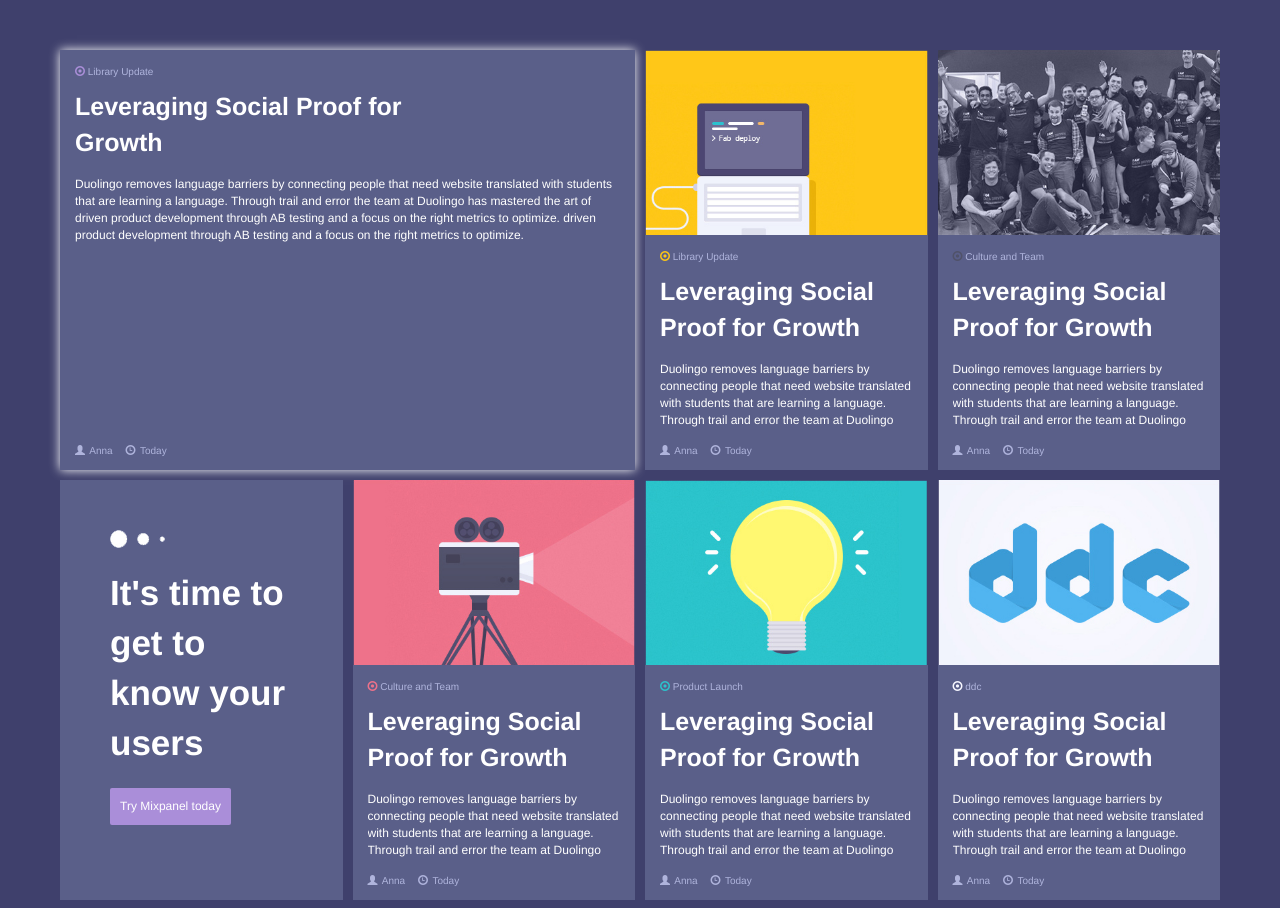
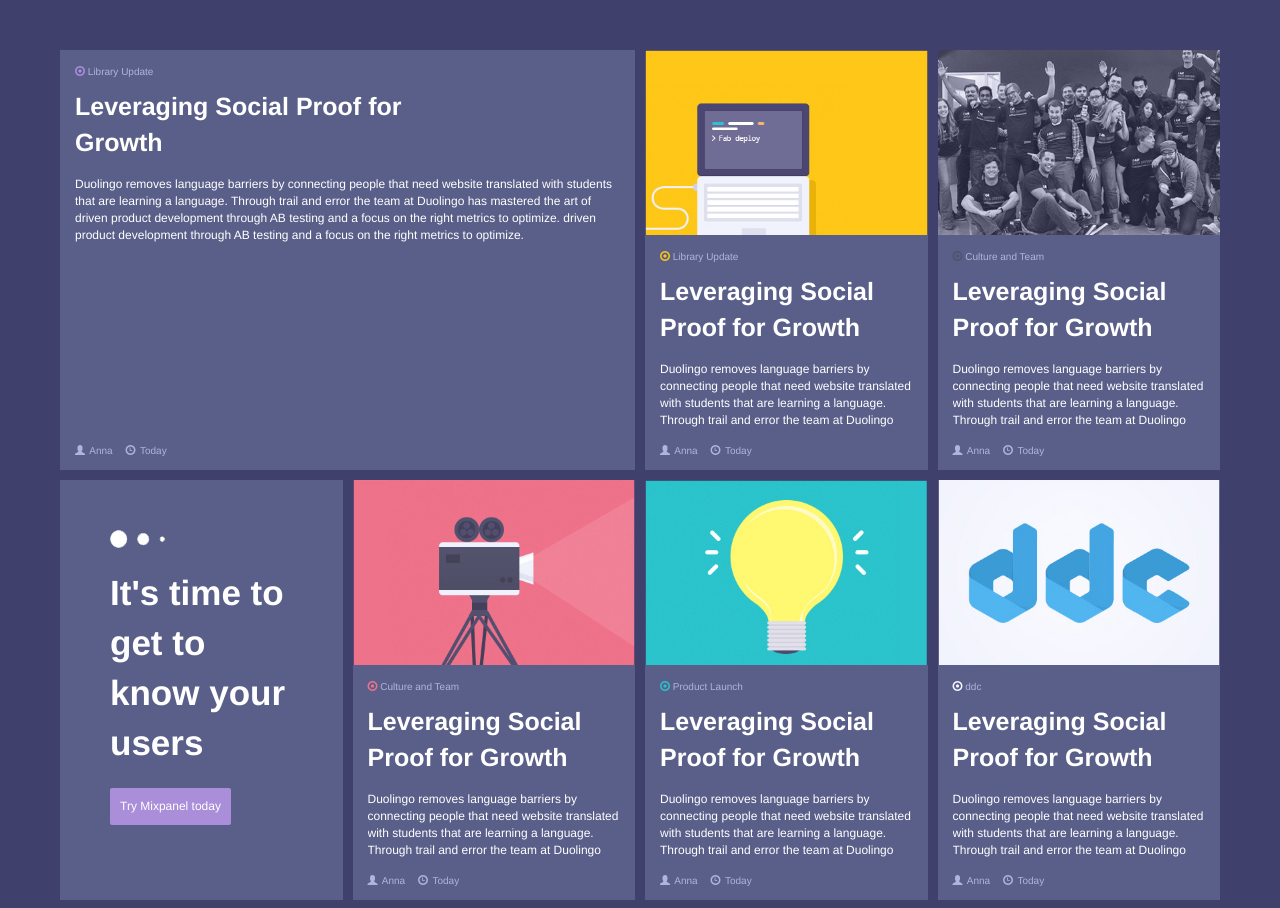
Before and after one commit to prashna/BTT-Task, a PHP site: page / in a window 1280 px wide, with the pointer over the restyled element. Shown: the part 30-938 px from the top of the page. Run offline with PHP 8.4, Linux system fonts and the light colour scheme.

Commit message:
box shadow removed

```diff
--- a/css/styles.css
+++ b/css/styles.css
@@ -81,13 +81,6 @@ main{
   -o-transition: all .5s;
   transition: all .5s;
 }
-.tile:hover{
-  -webkit-box-shadow: 0px 0px 10px 0px #fff;
-  -ms-box-shadow: 0px 0px 10px 0px #fff;
-  -moz-box-shadow: 0px 0px 10px 0px #fff;
-  -o-box-shadow: 0px 0px 10px 0px #fff;
-  box-shadow: 0px 0px 10px 0px #fff;
-}
 .tile:hover .img-holder{
   height: 0px;
 }
```
